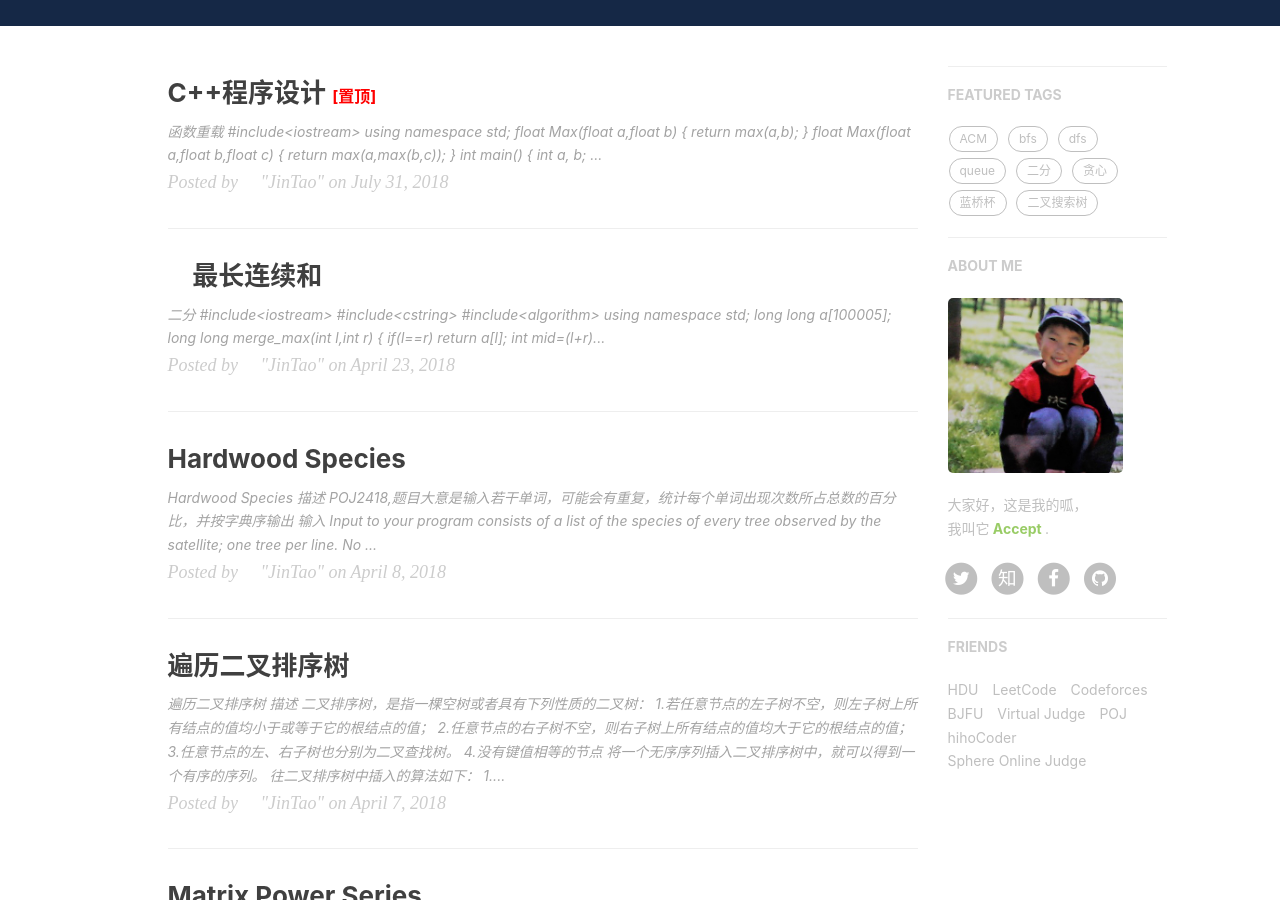
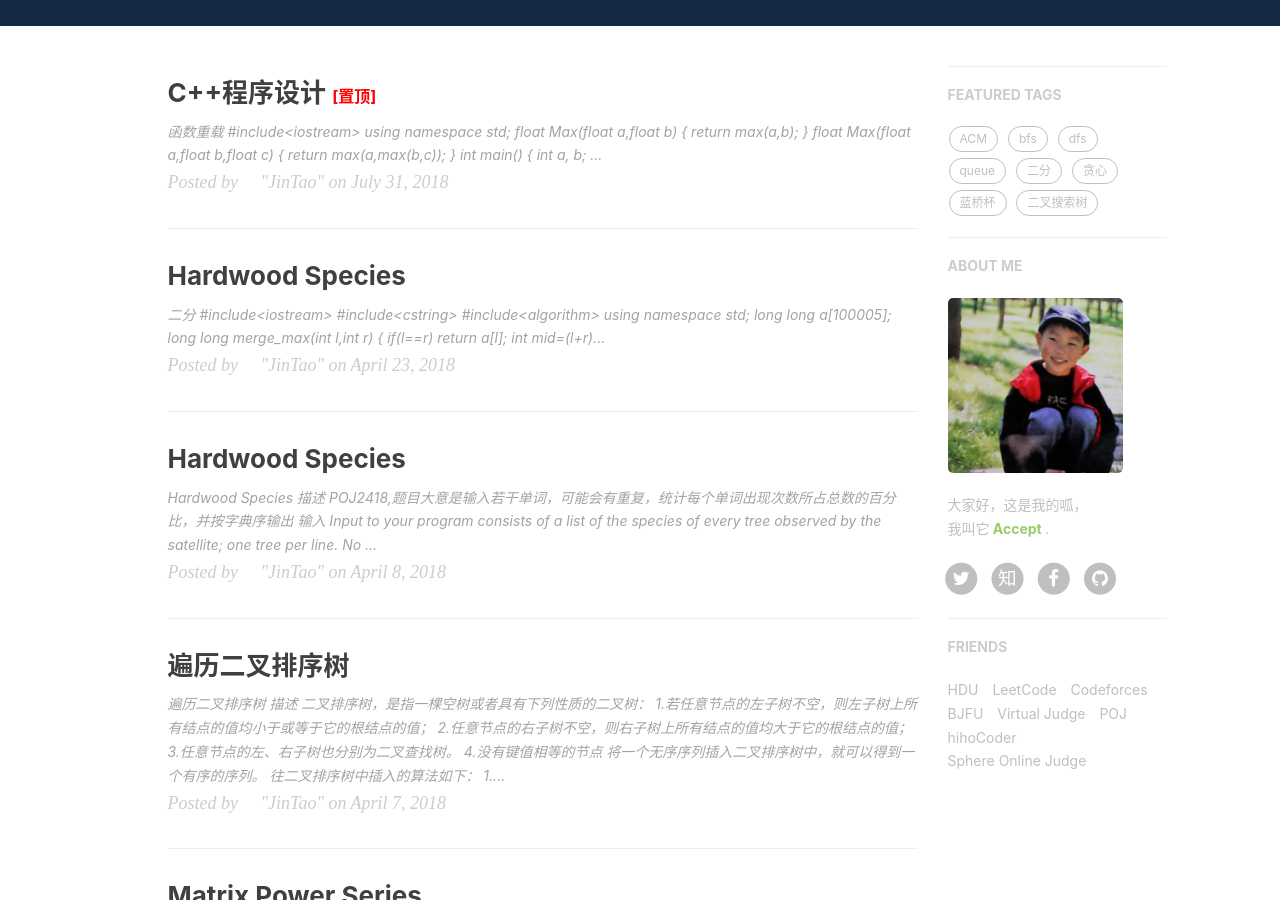
Before and after one commit to pandaKINandQUEEN/GinKo-BFU.github.io, a Jekyll site: the page built from index.html, in a window 1280 px wide and 900 px high, scrolled down 392 px. Built offline with Jekyll 4.4.1, drawn with Linux system fonts in a browser that asks for light colours; nearby versions of some CDN libraries; the list of posts is cut into pages by our own code; comment, search, counter and statistics services are not loaded.

Commit message:
Update 2018-04-23-the-longest-sum.md

```diff
--- a/_posts/2018-04-23-the-longest-sum.md
+++ b/_posts/2018-04-23-the-longest-sum.md
@@ -1,6 +1,6 @@
 ---
 layout:     post
-title:      最长连续和
+title:      "Hardwood Species"
 subtitle:   ""
 date:       2018-04-23
 author:     "JinTao"
```
